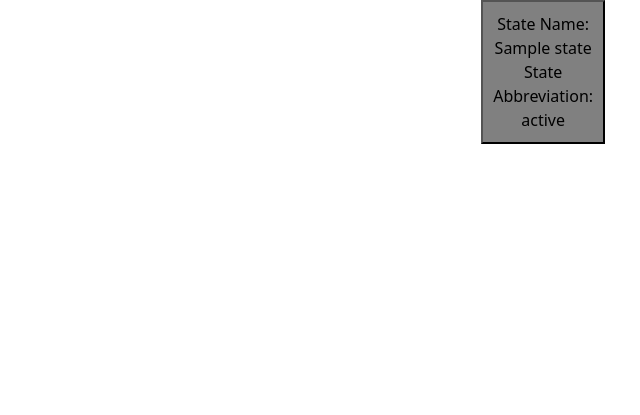
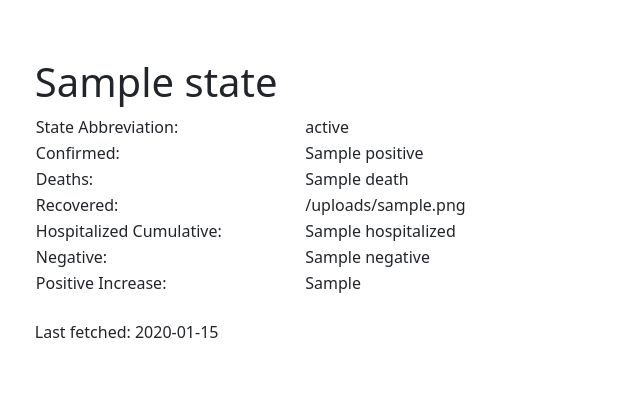
Before and after one commit to nKeiros13/covid-website, a Node project: template views/stats/show.ejs in a window 1280 px wide. Shown: the part 56-471 px from the top of the page, without its empty margins (103-743 px from the left). Run offline with Node 20 templates, Linux system fonts and the light colour scheme; the template is opened without the code that fills it: most values are stand-ins (such as "Sample title", 1, 10 or a date in 2020); some libraries are stand-ins or nearby versions.

Commit message:
ui changes

```diff
--- a/routes/stats.js
+++ b/routes/stats.js
@@ -26,6 +26,7 @@ const findStateByName = (sName, Data) => {
 		if (sName === state.name) {
 			for (let data of Data) {
 				if (state.abbreviation === data.state) {
+
 					return { data, state };
 				}
 			}
--- a/routes/world.js
+++ b/routes/world.js
@@ -37,6 +37,6 @@ router.get("/:cName", async (req, res) => {
 	let { cName } = req.params;
 	cName = cName.charAt(0).toUpperCase() + cName.slice(1); //Capitalize first letter.
 
-};);
+});
 
 module.exports = router;
--- a/views/stats/show.ejs
+++ b/views/stats/show.ejs
@@ -1,10 +1,73 @@
 <% layout('layouts/boilerplate') %>
 
 <div class="container">
-	<div style="width: 10%; margin: auto">
-		<button style="text-decoration: none;padding:10px; background-color:grey; color: black; text-align: center">
-			State Name: <%= state.name %> <br />
-			State Abbreviation: <%= data.state %> <br />
-		</button>
+	<div style="width: 90%; margin: auto; margin-top:2%">
+		<p style="text-decoration: none;padding:10px;">
+			<h1><%= state.name %></h1>
+			<table style="width: 50%;">
+				<tr>
+					<td>
+						State Abbreviation:
+					</td>
+					<td>
+						<%= data.state %>
+					</td>
+				</tr>
+				<tr>
+					<td>
+						Confirmed:
+					</td>
+					<td>
+						<%= (data.positive==null||data.positive==undefined)==true?'no data available':data.positive  %>
+					</td>
+				</tr>
+				<tr>
+					<td>
+						Deaths:
+					</td>
+					<td>
+						<%= (data.death==null||data.death==undefined)==true?'no data available':data.death  %>
+					</td>
+				</tr>
+				<tr>
+					<td>
+						Recovered:
+					</td>
+					<td>
+						<%= (data.recovered==undefined||data.recovered==null)==true?'no data available':data.recovered %>
+					</td>
+				</tr>
+				<tr>
+					<td>
+						Hospitalized Cumulative:
+					</td>
+					<td>
+						<%= (data.hospitalized==null||data.hospitalized==undefined)==true?'no data available':data.hospitalized  %>
+					</td>
+				</tr>
+				<tr>
+					<td>
+						Negative:
+					</td>
+					<td>
+						<%= (data.negative==null||data.negative==undefined)==true?'no data available':data.negative  %>
+					</td>
+				</tr>
+				<tr>
+					<td>
+						Positive Increase:
+					</td>
+					<td>
+						<%= (data.positiveIncrease==null||data.positiveIncrease==undefined)==true?'no data available':data.positiveIncrease  %>
+					</td>
+				</tr>
+			</table>
+				<br />
+				Last fetched:  <%=data.lastUpdateEt %>
+				<br />
+				<br />
+				<br />
+				<br />
+		</p>
 	</div>
 </div>
```
Also changed, not shown: views/stats/index.ejs (+18 -36 lines).
